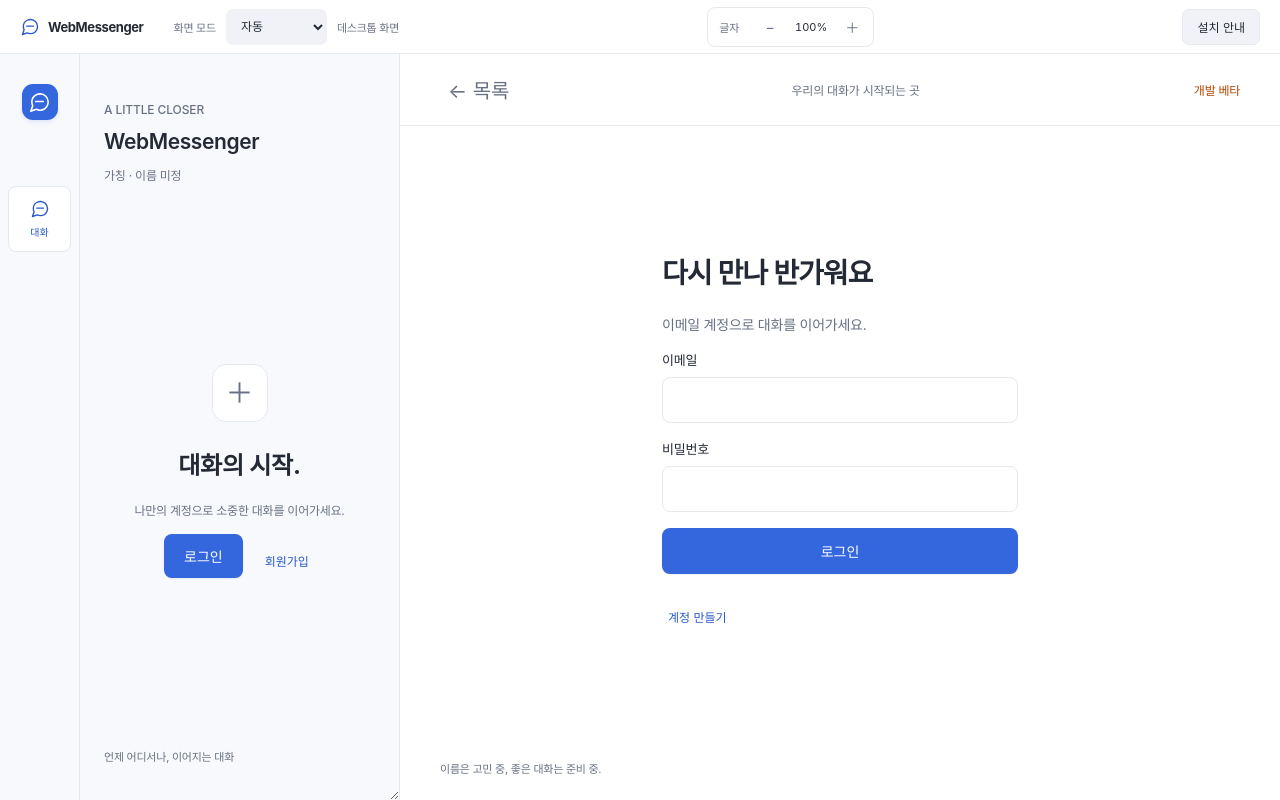
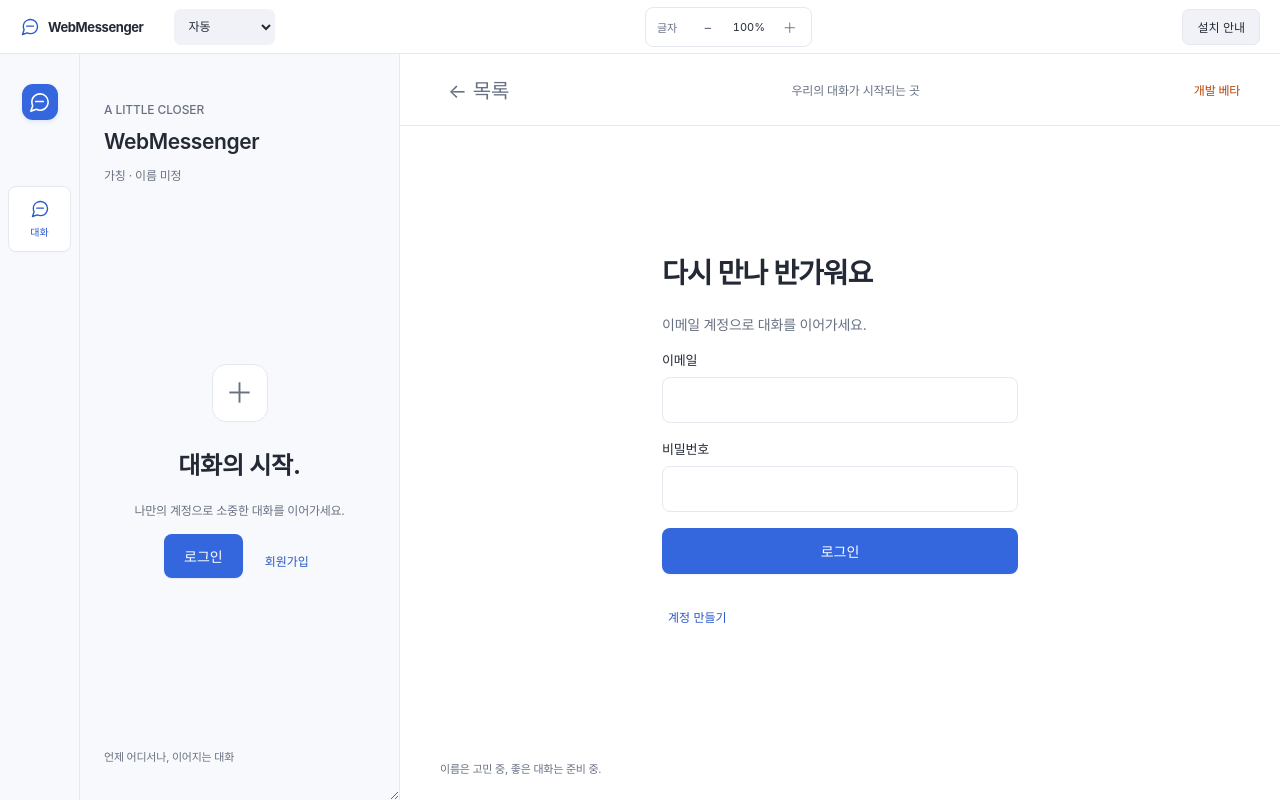
Before and after one commit to myflair77/Mycel, a React (Vite) app: page / in a window 1280 px wide. Built offline with nearby package versions, Linux system fonts and the light colour scheme; no server answers.

Commit message:
Update Site source

```diff
--- a/src/main.tsx
+++ b/src/main.tsx
@@ -25,7 +25,7 @@ function App(){
  useEffect(()=>{if(!loading&&!session)void syncUnreadBadge(0)},[loading,session]);
  useEffect(()=>{const update=()=>{document.documentElement.style.setProperty('--viewport-height',(window.visualViewport?.height??window.innerHeight)+'px')};update();window.visualViewport?.addEventListener('resize',update);window.addEventListener('resize',update);return()=>{window.visualViewport?.removeEventListener('resize',update);window.removeEventListener('resize',update)}},[]);
  return <div data-layout={layout} data-section={section} className={`app ${session?'signed-in':''} ${dark?'dark':''} ${detail?'detail-open':''}`}>
-  <div className="display-controls"><div className="app-brand"><Icon name="chat" size={20}/><span>WebMessenger</span></div><label htmlFor="layout-mode">화면 모드</label><select id="layout-mode" value={preference} onChange={e=>setPreference(e.target.value as typeof preference)}><option value="auto">자동</option><option value="desktop">데스크톱</option><option value="tablet">태블릿</option><option value="phone">휴대폰</option></select><span className="active-layout" aria-live="polite">{layout==='desktop'?'데스크톱':layout==='tablet'?'태블릿':'휴대폰'} 화면</span><FontSizeControl/><InstallButton/></div>
+  <div className="display-controls"><div className="app-brand"><Icon name="chat" size={20}/><span>WebMessenger</span></div><select aria-label="화면 모드" id="layout-mode" value={preference} onChange={e=>setPreference(e.target.value as typeof preference)}><option value="auto">자동</option><option value="desktop">데스크톱</option><option value="tablet">태블릿</option><option value="phone">휴대폰</option></select><FontSizeControl/><InstallButton/></div>
   <nav className="rail" aria-label="주 탐색"><div className="mark" aria-label="WebMessenger"><Icon name="chat" size={23}/></div><div className="nav-items">{([['friends','친구','friends'],['chats','대화','chat'],['settings','설정','settings']] as const).filter(([key])=>session||key==='chats').map(([key,label,icon])=><button key={key} aria-current={section===key?'page':undefined} onClick={()=>{setSection(key);setDetail(false)}}><span aria-hidden="true"><Icon name={icon as IconName}/></span>{label}{key==='friends'&&requests>0&&<b className="nav-count">{requests}</b>}</button>)}</div></nav>
   {session?<ChatWorkspace theme={theme} onTheme={setTheme} key={session.user.id} session={session} section={section} onSection={setSection} onRequests={setRequests} layout={layout} conversationVisible={section==='chats'&&(layout!=='phone'||detail)} onOpen={()=>{setSection('chats');setDetail(true)}} onBack={()=>setDetail(false)}/>:<>
    <aside className="list"><header><p className="eyebrow">A LITTLE CLOSER</p><h1>{appConfig.displayName}</h1><p className="muted">{appConfig.nameStatus}</p></header><section className="empty-list"><div className="outline-icon">＋</div><h2>대화의 시작.</h2><p>나만의 계정으로 소중한 대화를 이어가세요.</p><div className="auth-actions"><button className="primary-button" onClick={()=>{setAuthMode('login');setDetail(true)}}>로그인</button><button className="text-button" onClick={()=>{setAuthMode('signup');setDetail(true)}}>회원가입</button></div></section><footer>언제 어디서나, 이어지는 대화</footer></aside>
```
Also changed, not shown: 2 other files (tests, documents, lock files or other folders).
